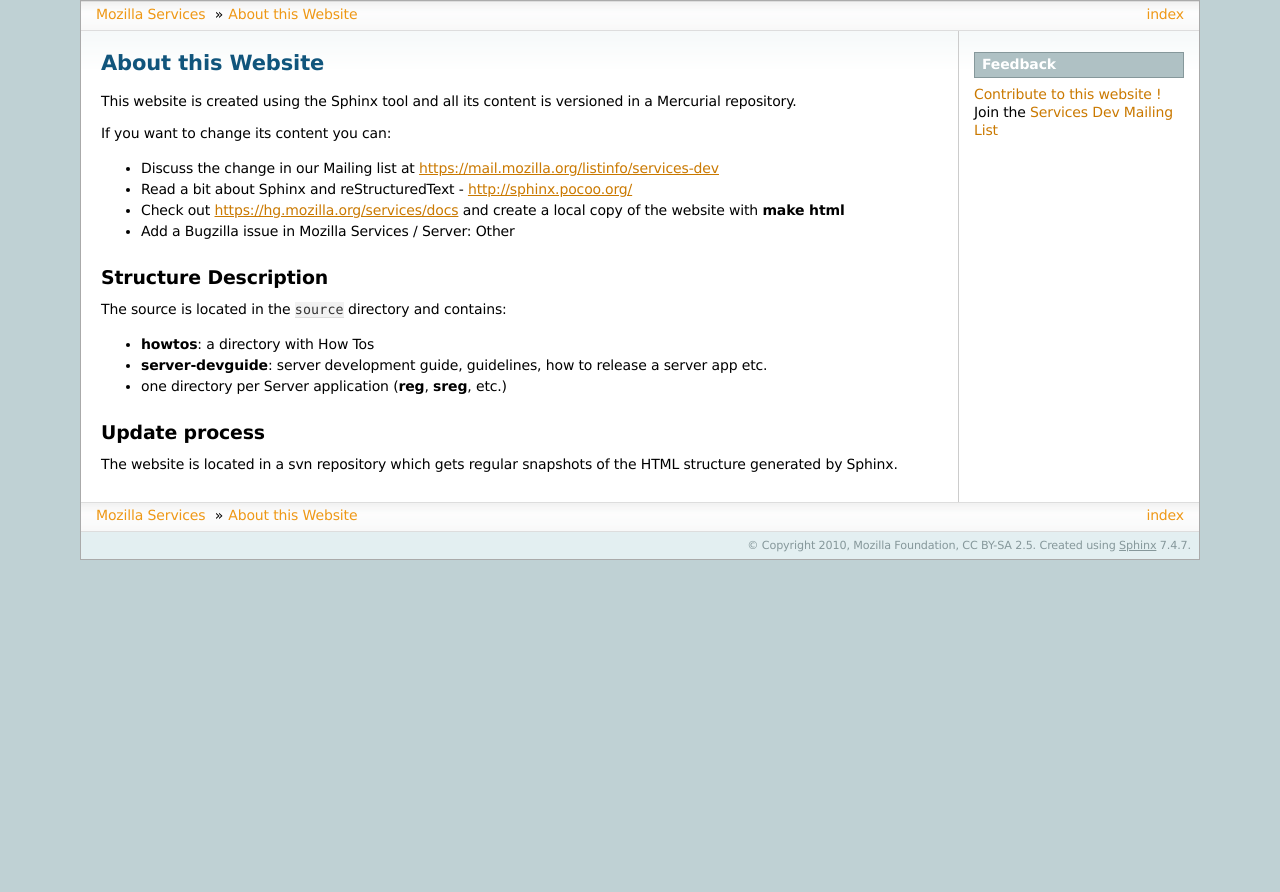
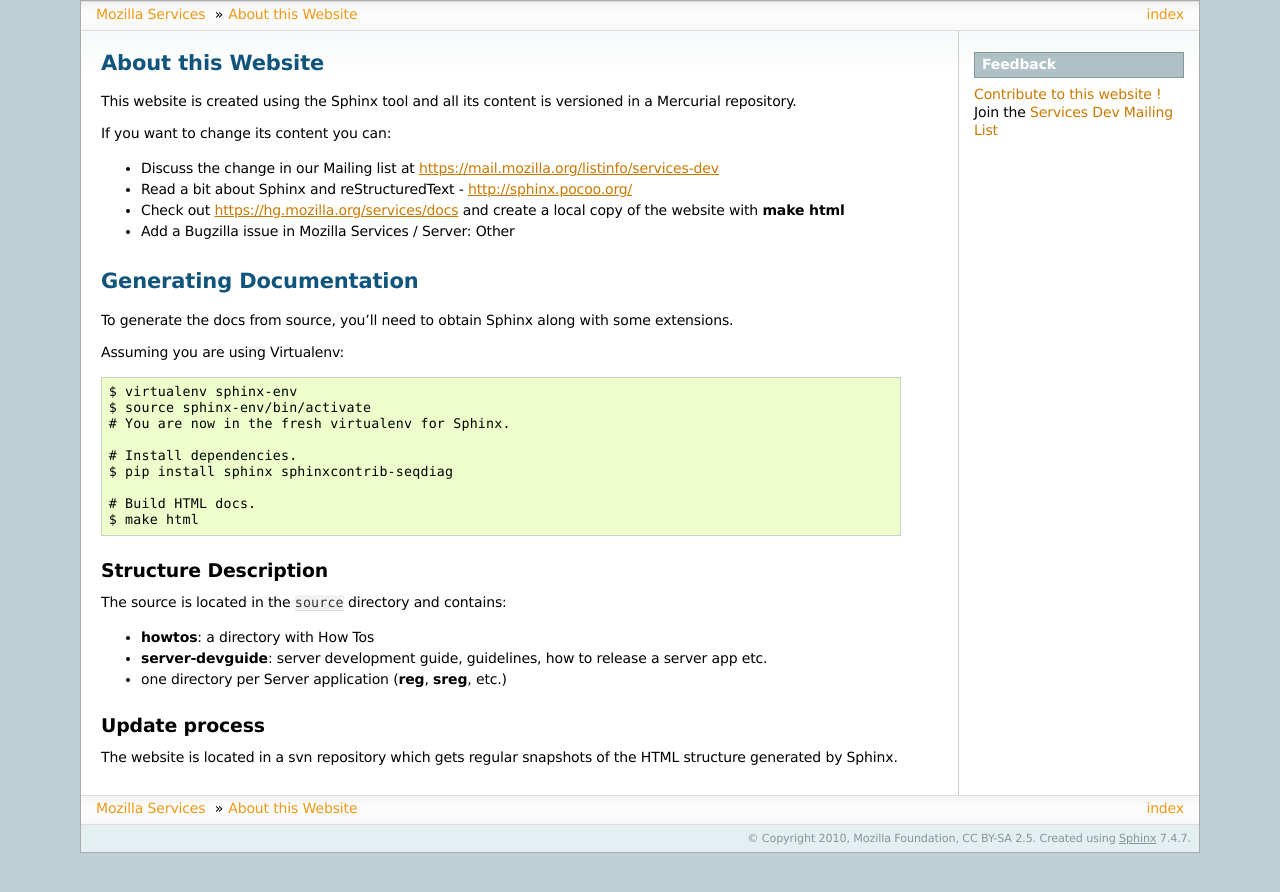
Before and after one commit to mozilla-services/docs, a Sphinx documentation site: the page built from source/about.rst, in a window 1280 px wide. Shown: the top 892 px of the page. Built offline with Sphinx 7.4.7, drawn with Linux system fonts in a browser that asks for light colours.

Commit message:
Document how to set up sphinx virtualenv and generate html

```diff
--- a/source/about.rst
+++ b/source/about.rst
@@ -5,7 +5,6 @@
 
 This website is created using the Sphinx tool and all its content is
 versioned in a Mercurial repository.
-
 
 If you want to change its content you can:
 
@@ -15,6 +14,23 @@
   with **make html**
 - Add a Bugzilla issue in Mozilla Services / Server: Other
 
+Generating Documentation
+========================
+
+To generate the docs from source, you'll need to obtain Sphinx along with some
+extensions.
+
+Assuming you are using Virtualenv::
+
+   $ virtualenv sphinx-env
+   $ source sphinx-env/bin/activate
+   # You are now in the fresh virtualenv for Sphinx.
+
+   # Install dependencies.
+   $ pip install sphinx sphinxcontrib-seqdiag
+
+   # Build HTML docs.
+   $ make html
 
 Structure Description
 :::::::::::::::::::::
```
